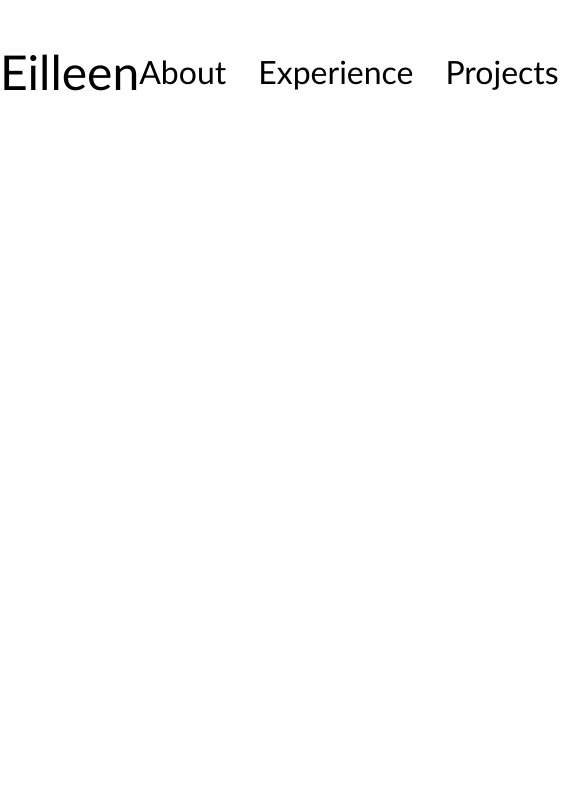
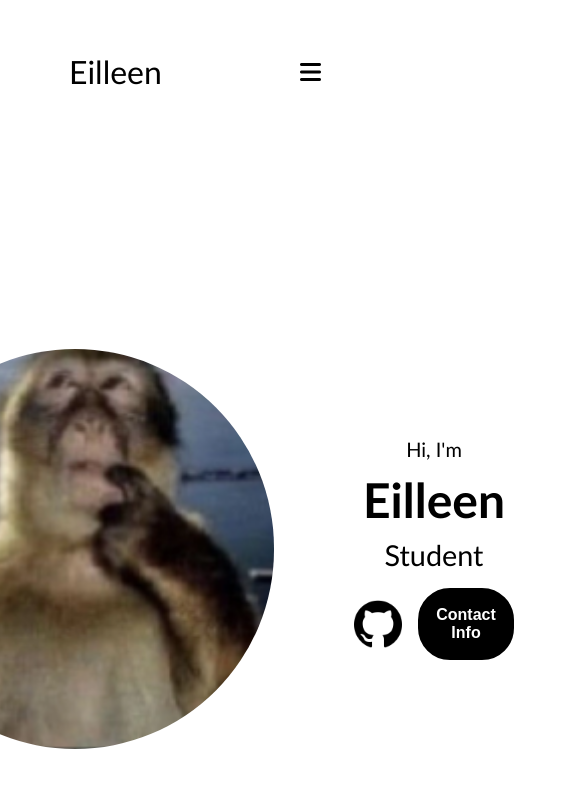
Before and after one commit to eilleendwe/Eilleen_535230051, a plain HTML site: page index.html in a window 390 px wide. Shown: the top 788 px of the page, 585 px wide, since content can reach past the window. Drawn offline with Linux system fonts and the light colour scheme.

Commit message:
[DEV] Membuat hamburger menu dan membuat section profile
Membuat hamburger menu apabila ukuran layar di bawah ketentuan ukuran tertentu dan hmembuat section profile

```diff
--- a/index.html
+++ b/index.html
@@ -7,25 +7,57 @@
     <link rel="stylesheet" href="./style.css" />
   </head>
   <body>
-    <!-- Nav bar -->
+    <!-- Header -->
     <header>
+      <!-- Navbar -->
       <nav id="navbar">
         <div class="logo">Eilleen</div>
-        <div>
         <ul class="nav-links">
           <li><a href="#about">About</a></li>
           <li><a href="#experience">Experience</a></li>
           <li><a href="#projects">Projects</a></li>
           <li><a href="#contact">Contact</a></li>
         </ul>
+        <div id="hamburger-menu">
+          <i class="fa-solid fa-bars" onclick="toggleMenu()"></i>
         </div>
       </nav>
     </header>
 
-    <main></main>
+    <!-- Main -->
+    <main>
+      <!-- Profile Section -->
+      <section id="profile">
+        <div class="profile-pic-container">
+          <img src="./images/monyet.png" alt="Eilleen's Profile Picture" />
+        </div>
 
+        <div class="profile-text">
+          <p class="profile-text-1">Hi, I'm</p>
+          <h1 class="profile-title">Eilleen</h1>
+          <p class="profile-text-2">Student</p>
+          <div class="btn-container">
+            <img
+              class="icon"
+              src="./images/github.png "
+              alt="Link Github"
+              onclick="location.href='https://github.com/eilleendwe'"
+            />
+            <button class="btn">Contact Info</button>
+          </div>
+        </div>
+      </section>
+
+      <section id="about"></section>
+    </main>
+
+    <!-- Footer -->
     <footer></footer>
 
+    <script
+      src="https://kit.fontawesome.com/f8e1a90484.js"
+      crossorigin="anonymous"
+    ></script>
     <script src="./index.js"></script>
   </body>
 </html>
--- a/index.js
+++ b/index.js
@@ -0,0 +1,4 @@
+function toggleMenu() {
+    const navLinks = document.querySelector('.nav-links');
+    navLinks.classList.toggle('active');
+  }
--- a/style.css
+++ b/style.css
@@ -12,7 +12,7 @@ body {
 }
 
 .logo {
-    font-size: 3rem;
+    font-size: 2rem;
 }
 
 .logo:hover {
@@ -24,16 +24,19 @@ nav, .nav-links {
 }
 
 nav {
+    /* background-color: yellow; */
     justify-content: space-around;
     align-items: center;
+    position: relative;
     height: 17vh;
 }
 
 .nav-links {
+    display: flex;
     justify-content: space-between;
     gap: 2rem;
     list-style: none;
-    font-size: 2rem;
+    font-size: 1.5rem;
 }
 
 .nav-links a {
@@ -46,3 +49,123 @@ nav {
     text-decoration: underline;
     text-underline-offset: 10px;
 }
+
+#hamburger-menu {
+    display: none;
+}
+
+#hamburger-menu i{
+    color: black;
+    font-size: 1.5rem;
+}
+
+section {
+    padding: top 4vh; ;
+    height: 96vh;
+    margin: 0 10rem;
+
+}
+
+/* Section Profile */
+#profile {
+    display: flex;
+    justify-content: center;
+    gap: 5rem;
+}
+
+.profile-pic-container {
+    display: flex;
+    height: 400px;
+    margin: auto 0;
+
+}
+
+.profile-pic-container img{
+border-radius: 200px;
+}
+
+.profile-text {
+    display: flex;
+    flex-direction: column;
+    align-self: center;
+    text-align: center;
+}
+
+.profile-text p {
+    /* font-weight: 600; */
+}
+
+.profile-text-1 {
+    font-size: 1.25rem;
+}
+
+.profile-title {
+    font-size: 3rem;
+    margin: 10px 0 10px;
+}
+
+.profile-text-2 {
+    font-size: 1.8rem;
+}
+
+.btn-container {
+    display: flex;
+    flex-direction: row;
+    justify-content: center;
+    align-items: center;
+    margin-top: 16px;
+    gap: 1rem;
+}
+
+.icon {
+    cursor:pointer;
+    height: 3rem;
+}
+
+
+.btn {
+    padding: 1rem;
+    background-color: black;
+    border-radius: 2rem;
+    color: white;
+    border: black 2px solid;
+    cursor: pointer;
+    font-size: 1rem;
+    font-weight: 600;
+    cursor: pointer;
+}
+
+.btn:hover {
+    background-color: rgb(255, 255, 255);
+    color: black;
+}
+
+@media (max-width: 900px) {
+    .nav-links {
+        position: absolute;
+        top: 100%;
+        right: 0;
+        left: 0;
+        flex-direction: column;
+        text-align: center;
+        background-color: white;
+        gap: 0;
+        visibility: hidden;
+        /* Set opacity jadi 0 sehingga ga keliatan */
+        opacity: 0;
+    }
+
+    .nav-links.active {
+        visibility: visible;
+        /* Set opacity jadi 1 jadi pas hamburg active maka akan muncul nav link */
+        opacity: 1;
+    }
+
+    .nav-links li {
+        padding: 20px;
+    }
+
+    #hamburger-menu {
+        display: block;
+    }
+}
```
Also changed, not shown: images/github.png (added), images/monyet.png (added). Lines whose indentation alone changed are shown as unchanged.
